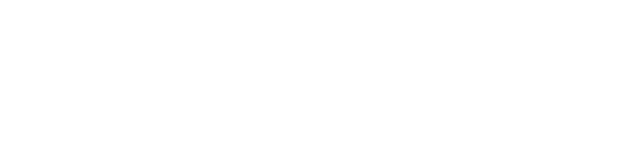
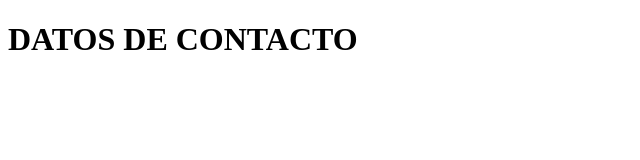
Before and after one commit to alexjoshuaboj/prueba_git, a plain HTML site: page contacto.html in a window 1280 px wide. Shown: the whole page, without its empty margins (0-640 px from the left). Drawn offline with Linux system fonts and the light colour scheme.

Commit message:
titulo de la seccion contacto

```diff
--- a/contacto.html
+++ b/contacto.html
@@ -7,5 +7,7 @@
 </head>
 <body>
 
+    <h1>DATOS DE CONTACTO</h1>
+
 </body>
 </html>
```
